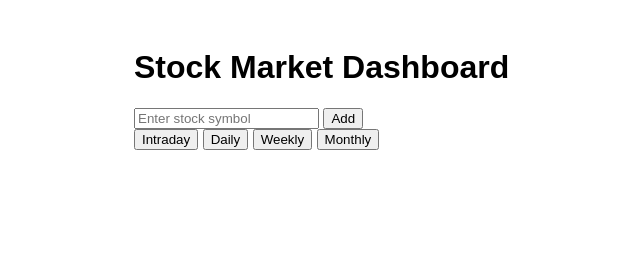
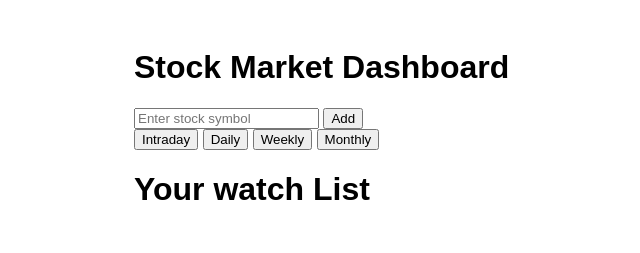
Before and after one commit to RJcmos/Stock-Market-Dashboard---Javascript-Project---lx9hoblnvoxa, a plain HTML site: page index.html in a window 1280 px wide. Shown: the whole page, without its empty margins (206-846 px from the left). Drawn offline with Linux system fonts and the light colour scheme.

Commit message:
Update index.html

```diff
--- a/index.html
+++ b/index.html
@@ -20,7 +20,9 @@
             <button class="timeframe-button" data-timeframe="MONTHLY">Monthly</button>
         </div>
 
-        <div id="watchlist"></div>
+        <div id="watchlist">
+            <h1>Your watch List</h1>
+        </div>
 
         <div id="modal"></div>
     </div>
```
